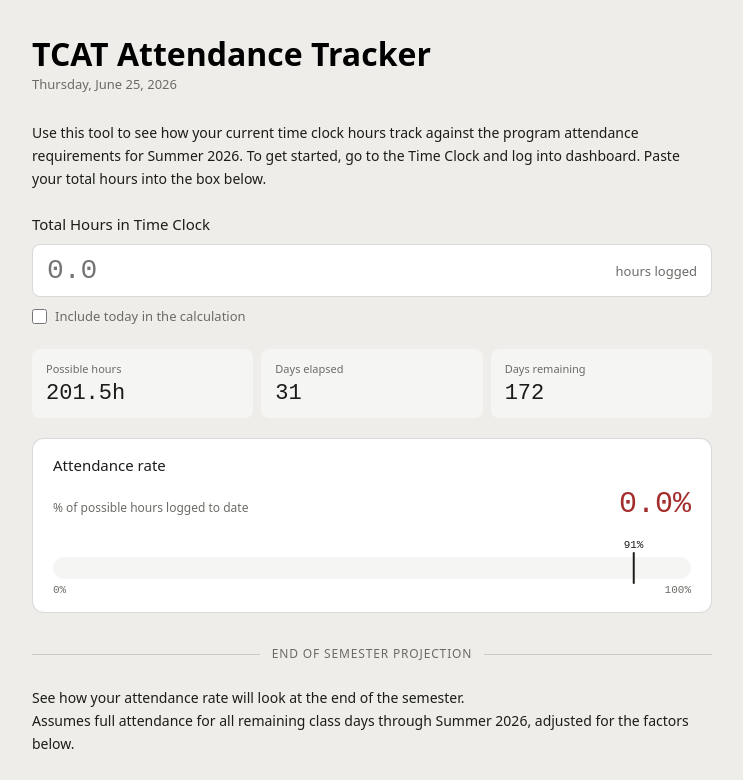
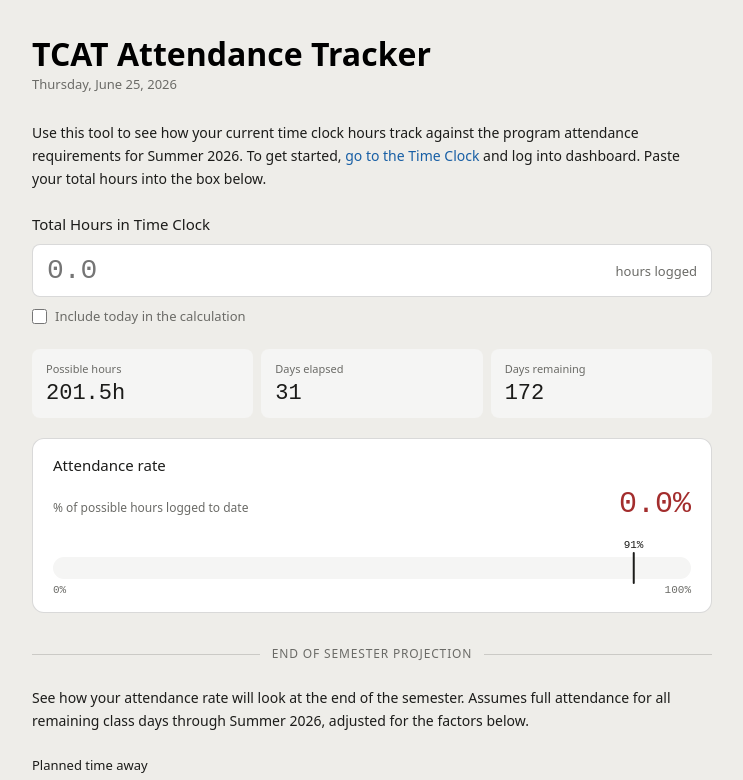
Before and after one commit to ktlnux/tcat-hours, a Vue app: page / in a window 1280 px wide. Shown: the top 780 px of the page, without its empty margins (268-1011 px from the left). Built offline with nearby package versions, Linux system fonts and the light colour scheme; no server answers.

Commit message:
Styling updates

```diff
--- a/src/App.vue
+++ b/src/App.vue
@@ -30,7 +30,7 @@
     />
 
     <div class="sdiv"><span>End of Semester Projection</span></div>
-    <p class="intro-text">See how your attendance rate will look at the end of the semester.<br />Assumes full attendance for all remaining class days through Summer 2026, adjusted for the factors below.</p>
+    <p class="intro-text"><span class="intro-em">See how your attendance rate will look at the end of the semester.</span> Assumes full attendance for all remaining class days through Summer 2026, adjusted for the factors below.</p>
     <!-- <p class="proj-intro">{{ projectionIntro }}</p> -->
 
     <TimeAwayManager
--- a/src/components/HoursInput.vue
+++ b/src/components/HoursInput.vue
@@ -1,6 +1,6 @@
 <template>
   <div>
-    <p class="intro-text">Use this tool to see how your current time clock hours track against the program attendance requirements for Summer 2026. To get started, go to the Time Clock and log into dashboard. Paste your total hours into the box below.</p>
+    <p class="intro-text"><span class="intro-em">Use this tool to see how your current time clock hours track against the program attendance requirements for Summer 2026.</span> To get started, <a href="https://47445.tcplusondemand.com/app/webclock/#/EmployeeLogOn/47445" target="_blank">go to the Time Clock</a> and log into dashboard. Paste your total hours into the box below.</p>
     <div class="enr-head">
       <span class="enr-t">Total Hours in Time Clock</span>
     </div>
--- a/src/styles/main.css
+++ b/src/styles/main.css
@@ -50,6 +50,16 @@
     --dng-brd: rgba(226,75,74,0.4);
     --dng-txt: #f09595;
   }
+}
+
+.intro-em {
+  font-weight: 500;
+}
+
+a {
+  color: var(--info-txt);
+  text-decoration: none;
+  font-weight: 500;
 }
 
 body {
```
